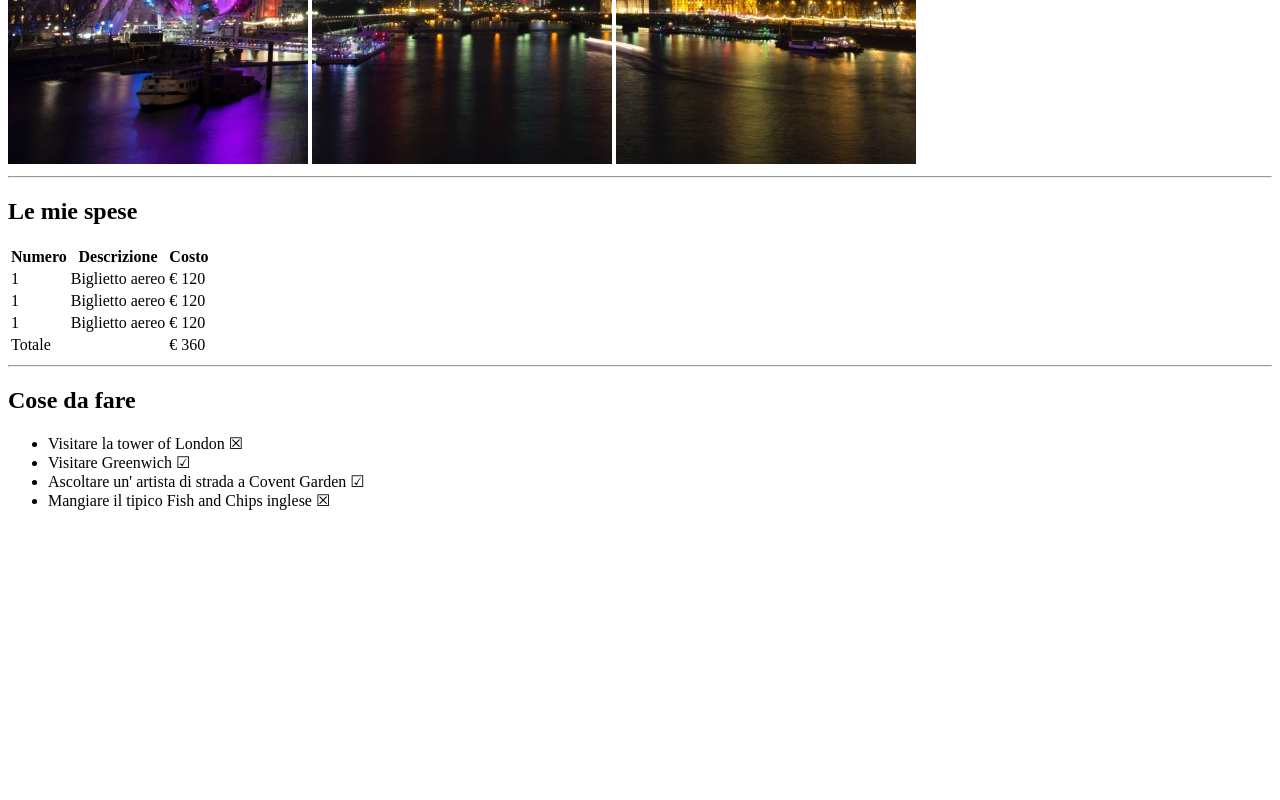
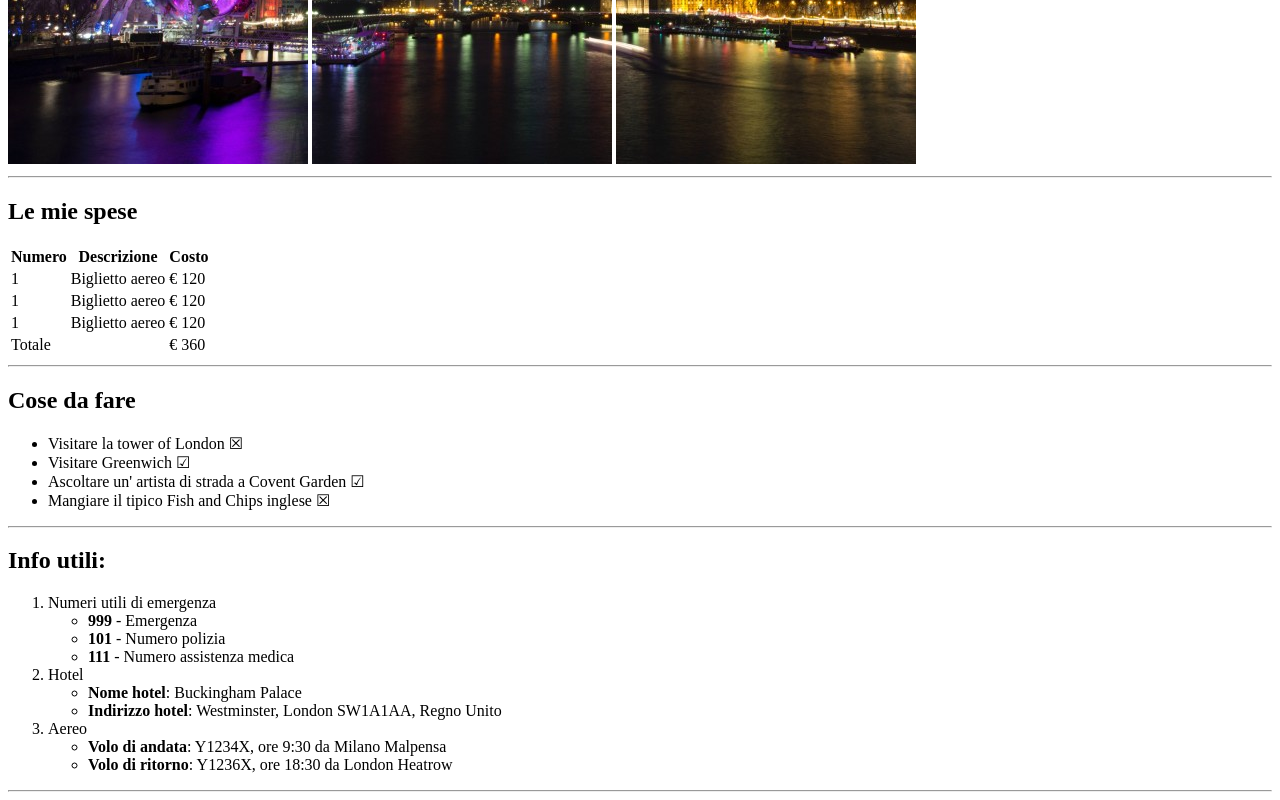
Before and after one commit to Al-Giovinetti/html-london-trip, a plain HTML site: page index.html in a window 1280 px wide. Shown: the part 516-1316 px from the top of the page. Before the commit the page ends 1042 px from the top, so only its background shows below. Drawn offline with Linux system fonts and the light colour scheme.

Commit message:
info section

```diff
--- a/index.html
+++ b/index.html
@@ -67,6 +67,34 @@
                 <li>Mangiare il tipico Fish and Chips inglese  &#9746;</li>
             </ul>
         </section>
+        <hr>
+        <section>
+            <h2>
+                Info utili:
+            </h2>
+            <ol>
+                <li>Numeri utili di emergenza
+                    <ul>
+                        <li><strong>999</strong> - Emergenza</li>
+                        <li><strong>101</strong> - Numero polizia</li>
+                        <li><strong>111</strong> - Numero assistenza medica</li>
+                    </ul>
+                </li>
+                <li>Hotel
+                    <ul>
+                        <li><strong>Nome hotel</strong>: Buckingham Palace</li>
+                        <li><strong>Indirizzo hotel</strong>: Westminster, London SW1A1AA, Regno Unito</li>
+                    </ul>
+                </li>
+                <li>Aereo
+                    <ul>
+                        <li><strong>Volo di andata</strong>: Y1234X, ore 9:30 da Milano Malpensa</li>
+                        <li><strong>Volo di ritorno</strong>: Y1236X, ore 18:30 da London Heatrow</li>
+                    </ul>
+                </li>
+            </ol>
+        </section>
+        <hr>
     </main>
 
 </body>
```
